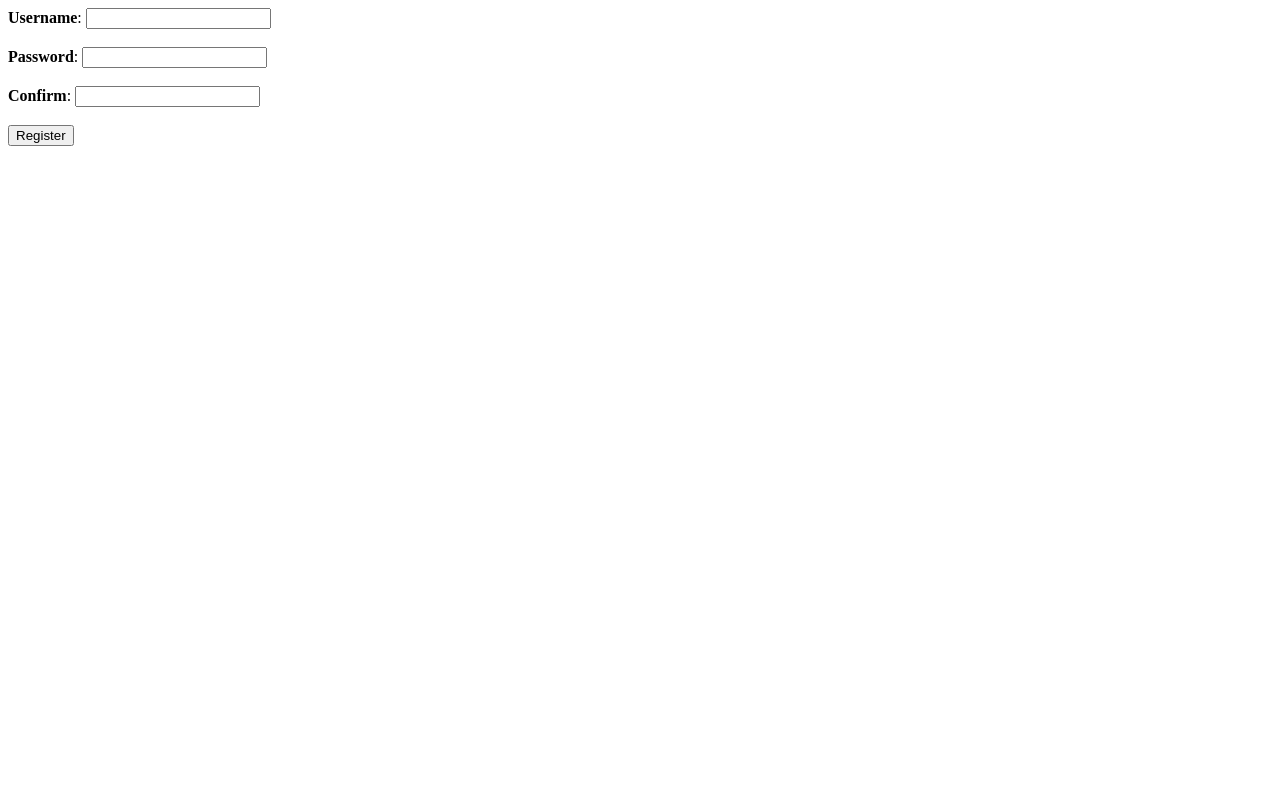
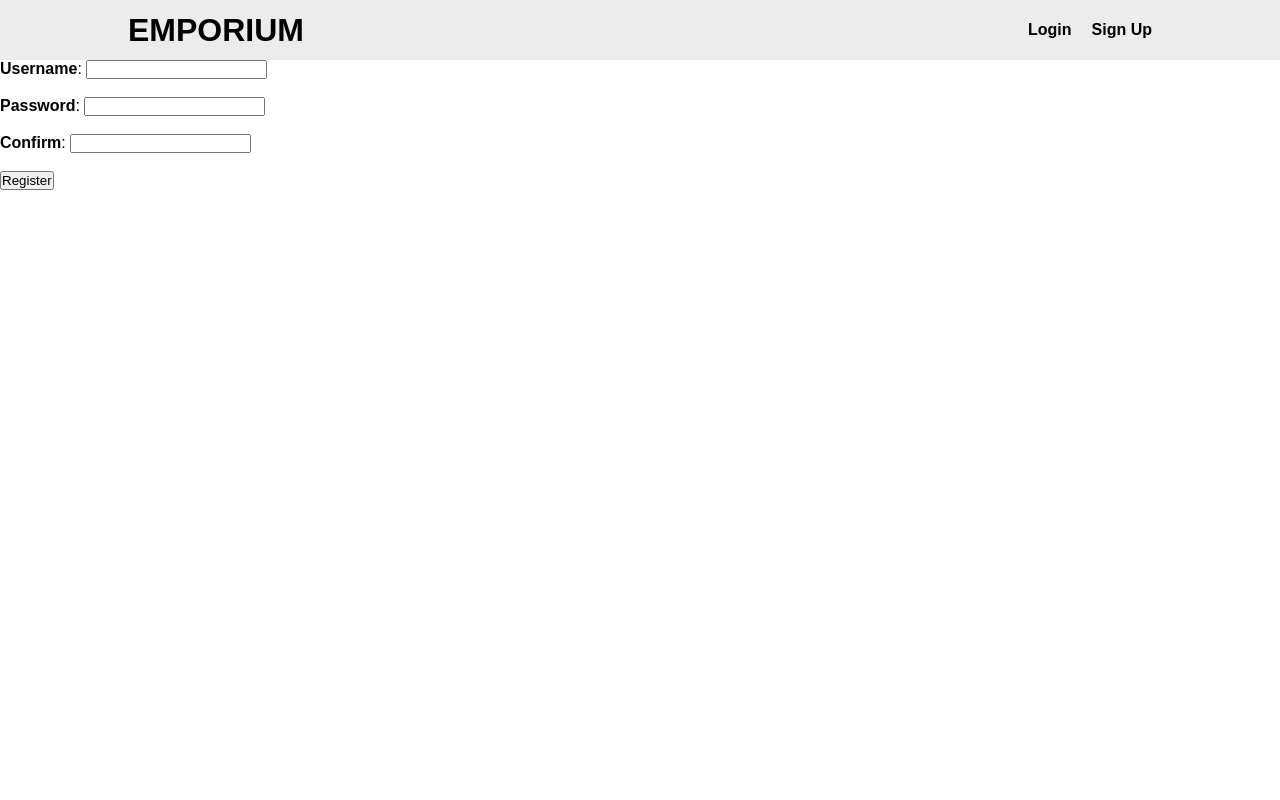
Before and after one commit to ErikEverton/e-commerce, a Django app: page /signup/ in a window 1280 px wide. Run offline with Django 5.2, Linux system fonts and the light colour scheme.

Commit message:
Header style and some links added

```diff
--- a/ecommerce_website/ecommerce/static/ecommerce/style.css
+++ b/ecommerce_website/ecommerce/static/ecommerce/style.css
@@ -2,9 +2,38 @@
     margin: 0;
     padding: 0;
     box-sizing: border-box;
+    font-family: Arial, Helvetica, sans-serif;
 }
 
+.max-width {
+    max-width: 1024px;
+    margin: auto;
+}
 
-body {
-    background-color: darkgreen;
+header {
+    background-color: #ececec;
+    height: 60px;
 }
+
+header div {
+    display: flex;
+    justify-content: space-between;
+    align-items: center;
+    height: 100%;
+}
+
+header div a {
+    color: #000;
+    text-decoration: none;
+}
+
+header div nav ul {
+    list-style-type: none;
+    display: flex;
+    gap: 20px;
+}
+
+header div nav ul li a {
+    color: #000;
+    font-weight: bold;
+}
--- a/ecommerce_website/ecommerce/templates/ecommerce/auth/signup.html
+++ b/ecommerce_website/ecommerce/templates/ecommerce/auth/signup.html
@@ -1,3 +1,8 @@
+{% extends '../base.html' %}
+
+{% block title %} Sign Up {% endblock %}
+
+{% block content %}
     <form method="post" action="{% url 'signup' %}">
         {% csrf_token %}
 
@@ -13,3 +18,4 @@
 
         <input type="submit" value="Register">
     </form>
+{% endblock %}
--- a/ecommerce_website/ecommerce/templates/ecommerce/base.html
+++ b/ecommerce_website/ecommerce/templates/ecommerce/base.html
@@ -9,7 +9,15 @@
 </head>
 <body>
     <header>
-        <h1>header</h1>
+        <div class="max-width">
+            <a href="{% url 'index' %}"><h1>EMPORIUM</h1></a>
+            <nav>
+                <ul>
+                    <li><a href="{% url 'login' %}">Login</a></li>
+                    <li><a href="{% url 'signup' %}">Sign Up</a></li>
+                </ul>
+            </nav>
+        </div>
     </header>
     <main>
         {% block content %} {% endblock %}
```
Lines whose indentation alone changed are shown as unchanged.
